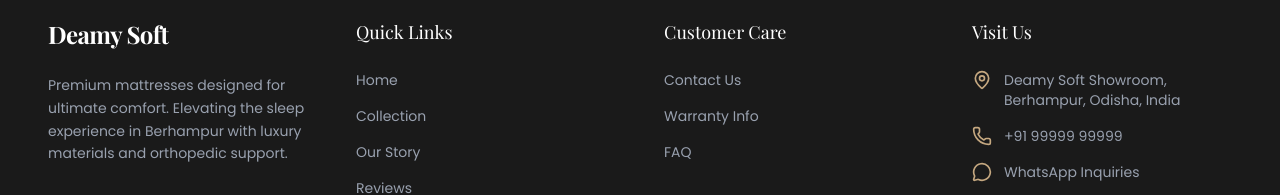
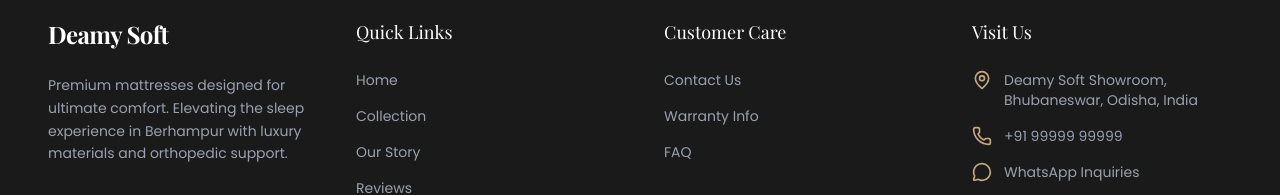
Before and after one commit to abhi-vasireddy/Royale-Sleepy-google, a React (Vite) app: page /admin/login in a window 1280 px wide. Shown: the part 862-1057 px from the top of the page. Built offline with nearby package versions, Linux system fonts and the light colour scheme; a web font is replaced by a local one.

Commit message:
Added new files and updated features

```diff
--- a/src/components/layout/Footer.tsx
+++ b/src/components/layout/Footer.tsx
@@ -39,7 +39,7 @@ export default function Footer() {
           <ul className="space-y-4 text-sm text-gray-400">
             <li className="flex gap-3">
               <MapPin className="w-5 h-5 text-brand-gold shrink-0" />
-              <span>Deamy Soft Showroom, <br/>Berhampur, Odisha, India</span>
+              <span>Deamy Soft Showroom, <br/>Bhubaneswar, Odisha, India</span>
             </li>
             <li className="flex gap-3 items-center">
               <Phone className="w-5 h-5 text-brand-gold shrink-0" />
```
